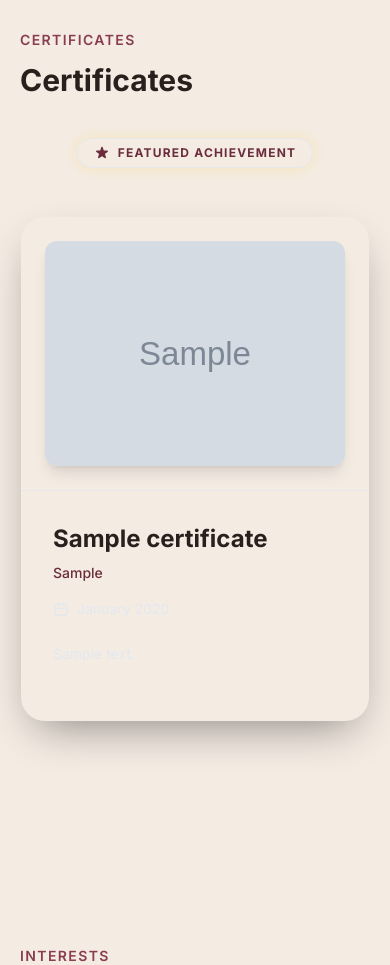
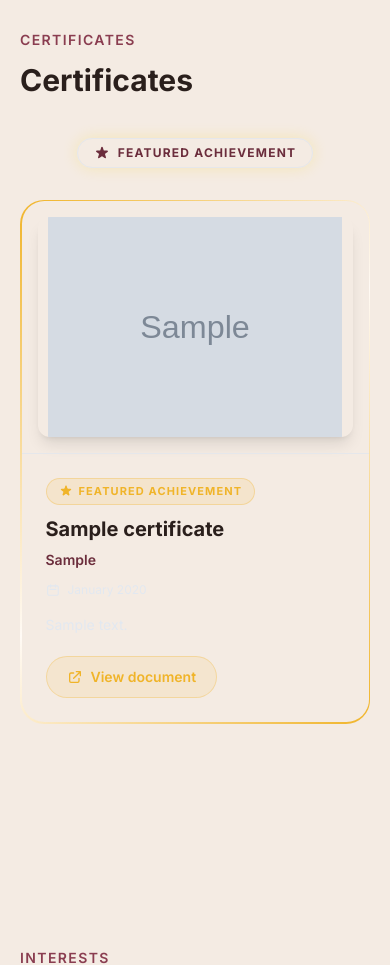
Before and after one commit to rasulbek647/my_portfolio, a Django app: page / in a window 390 px wide. Shown: the part 4351-5316 px from the top of the page. Run offline with Django 5.2, Linux system fonts and the light colour scheme; data comes from the database, SQL or seed files in the repository; tables that the repository leaves empty hold one stand-in row (values such as "Sample post"); grey boxes marked "Sample" are stand-in pictures; some libraries are stand-ins or nearby versions.

Commit message:
feat: improve featured certificate mobile layout and fix credential_link bug

```diff
--- a/templates/resume/home.html
+++ b/templates/resume/home.html
@@ -769,8 +769,9 @@
 
     {% if featured_certificates %}
     <!-- Featured Certificates -->
-    <div class="mt-10 mb-16 flex flex-col gap-10 items-center">
-      <div class="w-full flex items-center gap-4 mb-2">
+    <div class="mt-10 mb-16 flex flex-col gap-8 items-center">
+      <!-- Section badge -->
+      <div class="w-full flex items-center gap-4">
         <div class="h-px bg-primary/30 flex-1"></div>
         <div class="px-4 py-1.5 rounded-full bg-primary/10 border border-primary/30 text-primary text-xs font-bold uppercase tracking-widest flex items-center gap-2 shadow-[0_0_15px_rgba(var(--color-primary-rgb,255,215,0),0.2)]">
           <svg class="w-4 h-4" fill="currentColor" viewBox="0 0 20 20"><path d="M9.049 2.927c.3-.921 1.603-.921 1.902 0l1.07 3.292a1 1 0 00.95.69h3.462c.969 0 1.371 1.24.588 1.81l-2.8 2.034a1 1 0 00-.364 1.118l1.07 3.292c.3.921-.755 1.688-1.54 1.118l-2.8-2.034a1 1 0 00-1.175 0l-2.8 2.034c-.784.57-1.838-.197-1.539-1.118l1.07-3.292a1 1 0 00-.364-1.118L2.98 8.72c-.783-.57-.38-1.81.588-1.81h3.461a1 1 0 00.951-.69l1.07-3.292z"/></svg>
@@ -781,46 +782,76 @@
 
       {% for cert in featured_certificates %}
       <!-- Premium Featured Certificate Card -->
-      <div class="relative w-full max-w-[800px] group rounded-3xl p-[1px] bg-gradient-to-br from-primary/50 via-themeSurface to-primary/10 transition-all duration-500 hover:shadow-[0_0_40px_rgba(var(--color-primary-rgb,255,215,0),0.2)]">
+      <div class="relative w-full max-w-[860px] group rounded-3xl p-[1.5px] transition-all duration-500"
+           style="background: linear-gradient(135deg, var(--color-primary, #f0b429) 0%, var(--color-surface, #1e2030) 50%, var(--color-primary, #f0b429) 100%);">
 
-        <!-- Glowing Aura behind card -->
-        <div class="absolute -inset-2 bg-primary/20 blur-2xl opacity-0 group-hover:opacity-100 transition-opacity duration-700 pointer-events-none rounded-3xl"></div>
+        <!-- Glowing Aura -->
+        <div class="absolute -inset-3 blur-2xl opacity-0 group-hover:opacity-30 transition-opacity duration-700 pointer-events-none rounded-3xl"
+             style="background: var(--color-primary, #f0b429);"></div>
 
         <!-- Card Content -->
-        <div class="relative bg-themeBg rounded-3xl overflow-hidden flex flex-col md:flex-row shadow-soft z-10 h-full">
+        <div class="relative bg-themeBg rounded-[calc(1.5rem-1.5px)] overflow-hidden z-10">
+          <!-- Mobile: stack vertically; Desktop: side by side -->
+          <div class="flex flex-col sm:flex-row">
+
             <!-- Image Section -->
-          <div class="w-full md:w-1/2 min-h-[250px] relative bg-themeSurface/50 p-6 flex items-center justify-center">
             {% if cert.image %}
-            <img src="{{ cert.image.url }}" alt="{{ cert.title }}" class="max-w-full max-h-[300px] object-contain rounded-xl shadow-lg transition-transform duration-500 group-hover:scale-105" loading="lazy">
-            {% else %}
-            <div class="flex h-32 items-center justify-center text-themeText/20">{% uitext "no_image" %}</div>
+            <div class="w-full sm:w-5/12 flex-shrink-0 bg-themeSurface/50 flex items-center justify-center p-4 sm:p-6 min-h-[200px] sm:min-h-[280px]">
+              <a href="{{ cert.image.url }}" target="_blank" rel="noopener noreferrer" class="block w-full">
+                <img src="{{ cert.image.url }}" alt="{{ cert.title }}"
+                     class="w-full h-auto max-h-[220px] sm:max-h-[280px] object-contain rounded-xl shadow-lg transition-transform duration-500 group-hover:scale-[1.03]"
+                     loading="lazy">
+              </a>
+            </div>
             {% endif %}
+
+            <!-- Info Section -->
+            <div class="{% if cert.image %}w-full sm:w-7/12 border-t sm:border-t-0 sm:border-l border-themeText/5{% else %}w-full{% endif %} p-6 sm:p-8 flex flex-col justify-center">
+
+              <!-- Star badge -->
+              <div class="mb-3 inline-flex w-fit items-center gap-1.5 rounded-full px-3 py-1 text-[11px] font-bold uppercase tracking-widest"
+                   style="color: var(--color-primary, #f0b429); background: color-mix(in srgb, var(--color-primary, #f0b429) 12%, transparent); border: 1px solid color-mix(in srgb, var(--color-primary, #f0b429) 30%, transparent);">
+                <svg class="w-3.5 h-3.5" fill="currentColor" viewBox="0 0 20 20"><path d="M9.049 2.927c.3-.921 1.603-.921 1.902 0l1.07 3.292a1 1 0 00.95.69h3.462c.969 0 1.371 1.24.588 1.81l-2.8 2.034a1 1 0 00-.364 1.118l1.07 3.292c.3.921-.755 1.688-1.54 1.118l-2.8-2.034a1 1 0 00-1.175 0l-2.8 2.034c-.784.57-1.838-.197-1.539-1.118l1.07-3.292a1 1 0 00-.364-1.118L2.98 8.72c-.783-.57-.38-1.81.588-1.81h3.461a1 1 0 00.951-.69l1.07-3.292z"/></svg>
+                {% uitext "featured_certificate" %}
               </div>
 
-          <!-- Info Section -->
-          <div class="w-full md:w-1/2 p-8 md:p-10 flex flex-col justify-center border-t md:border-t-0 md:border-l border-themeText/5">
-            <h3 class="text-2xl sm:text-3xl font-bold text-themeText mb-2">{{ cert.title }}</h3>
-            <p class="text-primary font-medium mb-4 text-sm sm:text-base">{{ cert.issuer }}</p>
+              <h3 class="text-xl sm:text-2xl font-bold text-themeText mb-2 leading-tight">
+                {% localized_field cert "title" %}
+              </h3>
+
+              {% localized_field cert "issuer" as cert_issuer %}
+              {% if cert_issuer %}
+              <p class="text-primary font-semibold mb-3 text-sm">{{ cert_issuer }}</p>
+              {% endif %}
+
               {% if cert.issued_on %}
-            <div class="flex items-center gap-2 text-themeText/60 text-sm mb-6">
-              <svg class="h-4 w-4" fill="none" stroke="currentColor" viewBox="0 0 24 24"><path stroke-linecap="round" stroke-linejoin="round" stroke-width="2" d="M8 7V3m8 4V3m-9 8h10M5 21h14a2 2 0 002-2V7a2 2 0 00-2-2H5a2 2 0 00-2 2v12a2 2 0 002 2z"/></svg>
+              <div class="flex items-center gap-2 text-themeText/50 text-xs mb-4">
+                <svg class="h-3.5 w-3.5 flex-shrink-0" fill="none" stroke="currentColor" viewBox="0 0 24 24"><path stroke-linecap="round" stroke-linejoin="round" stroke-width="2" d="M8 7V3m8 4V3m-9 8h10M5 21h14a2 2 0 002-2V7a2 2 0 00-2-2H5a2 2 0 00-2 2v12a2 2 0 002 2z"/></svg>
                 <span>{{ cert.issued_on|date:"F Y" }}</span>
               </div>
               {% endif %}
 
-            {% if cert.description %}
-            <p class="text-themeText/70 text-sm leading-relaxed mb-6">{{ cert.description }}</p>
+              {% localized_field cert "description" as cert_desc %}
+              {% if cert_desc %}
+              <p class="text-themeText/70 text-sm leading-relaxed mb-5">{{ cert_desc }}</p>
               {% endif %}
 
-            {% if cert.credential_link %}
+              {% if cert.document %}
+              {% with doc_url=cert.document.url %}
               <div class="mt-auto">
-              <a href="{{ cert.credential_link }}" target="_blank" rel="noopener noreferrer"
-                 class="inline-flex items-center gap-2 rounded-full bg-primary/10 px-5 py-2.5 text-sm font-semibold text-primary transition-all hover:bg-primary hover:text-white border border-primary/20">
+                <a href="{% if 'image/upload' in doc_url and not '.pdf' in doc_url|lower %}{{ doc_url }}.pdf{% else %}{{ doc_url }}{% endif %}"
+                   target="_blank" rel="noopener noreferrer"
+                   class="inline-flex items-center gap-2 rounded-full px-5 py-2.5 text-sm font-semibold transition-all duration-300 border"
+                   style="color: var(--color-primary, #f0b429); background: color-mix(in srgb, var(--color-primary, #f0b429) 10%, transparent); border-color: color-mix(in srgb, var(--color-primary, #f0b429) 30%, transparent);"
+                   onmouseover="this.style.background='var(--color-primary, #f0b429)'; this.style.color='#000';"
+                   onmouseout="this.style.background='color-mix(in srgb, var(--color-primary, #f0b429) 10%, transparent)'; this.style.color='var(--color-primary, #f0b429)';">
+                  <svg class="h-4 w-4" fill="none" stroke="currentColor" viewBox="0 0 24 24"><path stroke-linecap="round" stroke-linejoin="round" stroke-width="2" d="M10 6H6a2 2 0 00-2 2v10a2 2 0 002 2h10a2 2 0 002-2v-4M14 4h6m0 0v6m0-6L10 14"/></svg>
                   <span>{% uitext "view_document" %}</span>
-                <svg class="h-4 w-4" fill="none" stroke="currentColor" viewBox="0 0 24 24"><path stroke-linecap="round" stroke-linejoin="round" stroke-width="2" d="M10 6H6a2 2 0 00-2 2v10a2 2 0 002 2h10a2 2 0 002-2v-4M14 4h6m0 0v6m0-6L10 14"/></svg>
                 </a>
               </div>
+              {% endwith %}
               {% endif %}
+            </div>
           </div>
         </div>
       </div>
```
Lines whose indentation alone changed are shown as unchanged.
